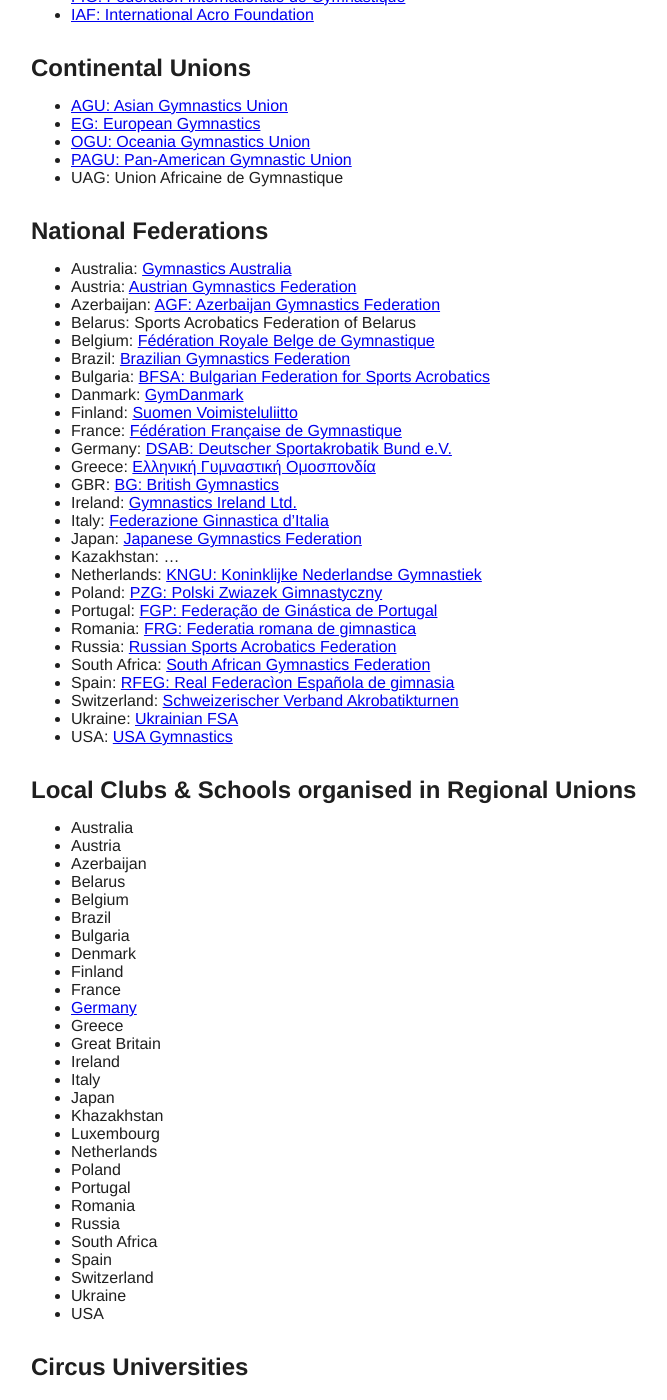
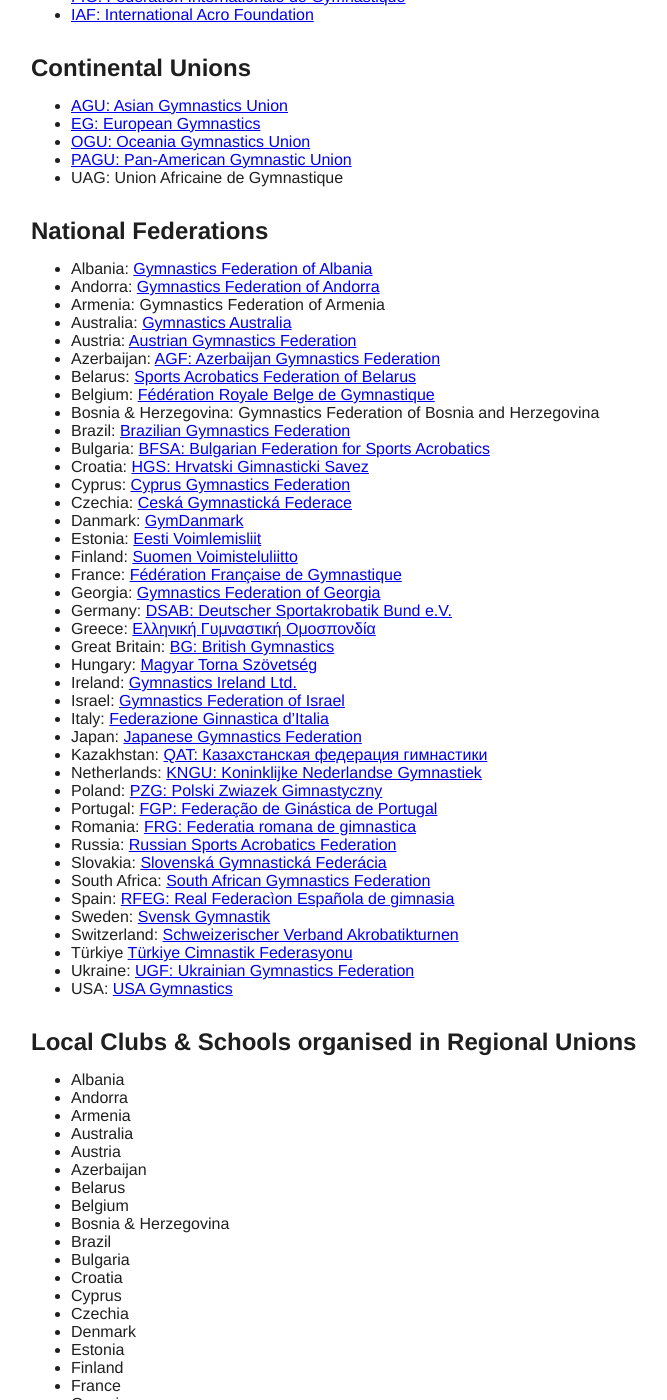
Before and after one commit to floshin/acrolib, a Jekyll site: the page built from community.md, in a window 1280 px wide and 1400 px high, scrolled down 562 px. Shown: the whole window, without its empty margins (294-961 px from the left). Built offline with Jekyll 4.4.1, drawn with Linux system fonts in a browser that asks for light colours; our own code applies the rules of GitHub Pages for plain Markdown files; some of the changed text lies outside the part shown.

Commit message:
upd docs

```diff
--- a/community.md
+++ b/community.md
@@ -28,63 +28,91 @@
 
 ## National Federations
 
+* Albania: [Gymnastics Federation of Albania](https://gjimnastika.al/)
+* Andorra: [Gymnastics Federation of Andorra](http://www.fag.ad/)
+* Armenia: Gymnastics Federation of Armenia
 * Australia: [Gymnastics Australia](http://www.gymnastics.org.au/)
 * Austria: [Austrian Gymnastics Federation](http://www.oeft.at/)
 * Azerbaijan: [AGF: Azerbaijan Gymnastics Federation](https://agf.az/en/)
-* Belarus: Sports Acrobatics Federation of Belarus
+* Belarus: [Sports Acrobatics Federation of Belarus](http://www.bga.by/)
 * Belgium: [Fédération Royale Belge de Gymnastique](http://www.ffgym.be/)
+* Bosnia & Herzegovina: Gymnastics Federation of Bosnia and Herzegovina
 * Brazil: [Brazilian Gymnastics Federation](http://www.cbginastica.com.br/)
 * Bulgaria: [BFSA: Bulgarian Federation for Sports Acrobatics](http://www.bfsa-bg.com/)
+* Croatia: [HGS: Hrvatski Gimnasticki Savez](https://hgs.hr/)
+* Cyprus: [Cyprus Gymnastics Federation](https://cygymfed.org/)
+* Czechia: [Ceská Gymnastická Federace](https://www.gymfed.cz/)
 * Danmark: [GymDanmark](http://www.gymdanmark.dk/)
+* Estonia: [Eesti Voimlemisliit](http://www.estoniangymnastics.ee/)
 * Finland: [Suomen Voimisteluliitto](https://www.voimistelu.fi/)
 * France: [Fédération Française de Gymnastique](http://www.ffgym.com/)
+* Georgia: [Gymnastics Federation of Georgia](https://www.uggf.ge/)
 * Germany: [DSAB: Deutscher Sportakrobatik Bund e.V.](http://www.sportakrobatikbund.de/)
 * Greece: [Ελληνική Γυμναστική Ομοσπονδία](https://www.ego-gymnastics.gr/)
-* GBR: [BG: British Gymnastics](http://www.british-gymnastics.org/)
+* Great Britain: [BG: British Gymnastics](http://www.british-gymnastics.org/)
+* Hungary: [Magyar Torna Szövetség](https://matsz.hu/)
 * Ireland: [Gymnastics Ireland Ltd.](http://www.gymnasticsireland.com/)
+* Israel: [Gymnastics Federation of Israel](https://israelgym.org.il/)
 * Italy: [Federazione Ginnastica d’Italia](https://www.federginnastica.it/)
 * Japan: [Japanese Gymnastics Federation](http://www.jpn-gym.or.jp/)
-* Kazakhstan: ...
+* Kazakhstan: [QAT: Казахстанская федерация гимнастики](https://gymnastics.kz/sportivnaya-akrobatika/)
 * Netherlands: [KNGU: Koninklijke Nederlandse Gymnastiek](http://www.kngu.nl/)
 * Poland: [PZG: Polski Zwiazek Gimnastyczny](http://www.pzg.pl/)
 * Portugal: [FGP: Federação de Ginástica de Portugal](http://www.fgp-ginastica.pt/)
 * Romania: [FRG: Federatia romana de gimnastica](https://frgimnastica.com/general-pages/istoria-gimnasticii)
 * Russia: [Russian Sports Acrobatics Federation](http://www.acrobatica-russia.ru/)
+* Slovakia: [Slovenská Gymnastická Federácia](http://www.sgf.sk/)
 * South Africa: [South African Gymnastics Federation](http://www.gymnastics.co.za/)
 * Spain: [RFEG: Real Federacìon Española de gimnasia](http://www.rfegimnasia.es/)
+* Sweden: [Svensk Gymnastik](https://www.gymnastik.se/)
 * Switzerland: [Schweizerischer Verband Akrobatikturnen](https://acrosuisse.ch/)
-* Ukraine: [Ukrainian FSA](http://www.acrobatic.com.ua/)
+* Türkiye [Türkiye Cimnastik Federasyonu](https://www.tcf.gov.tr/)
+* Ukraine: [UGF: Ukrainian Gymnastics Federation](https://ugf.org.ua/gymnastics-discipline/acrobatic-rules/)
 * USA: [USA Gymnastics](http://www.usagym.org/acro)
 
 
 ## Local Clubs & Schools organised in Regional Unions
 
+* Albania
+* Andorra
+* Armenia
 * Australia
 * Austria
 * Azerbaijan
 * Belarus
 * Belgium
+* Bosnia & Herzegovina
 * Brazil
 * Bulgaria
+* Croatia
+* Cyprus
+* Czechia
 * Denmark
+* Estonia
 * Finland
 * France
+* Georgia
 * [Germany](local/germany)
 * Greece
 * Great Britain
+* Hungary
 * Ireland
+* Israel
 * Italy
 * Japan
-* Khazakhstan
+* Kazakhstan
 * Luxembourg
 * Netherlands
 * Poland
 * Portugal
 * Romania
 * Russia
+* Slovakia
 * South Africa
 * Spain
+* Sweden
 * Switzerland
+* Türkiye
 * Ukraine
 * USA
 
```
